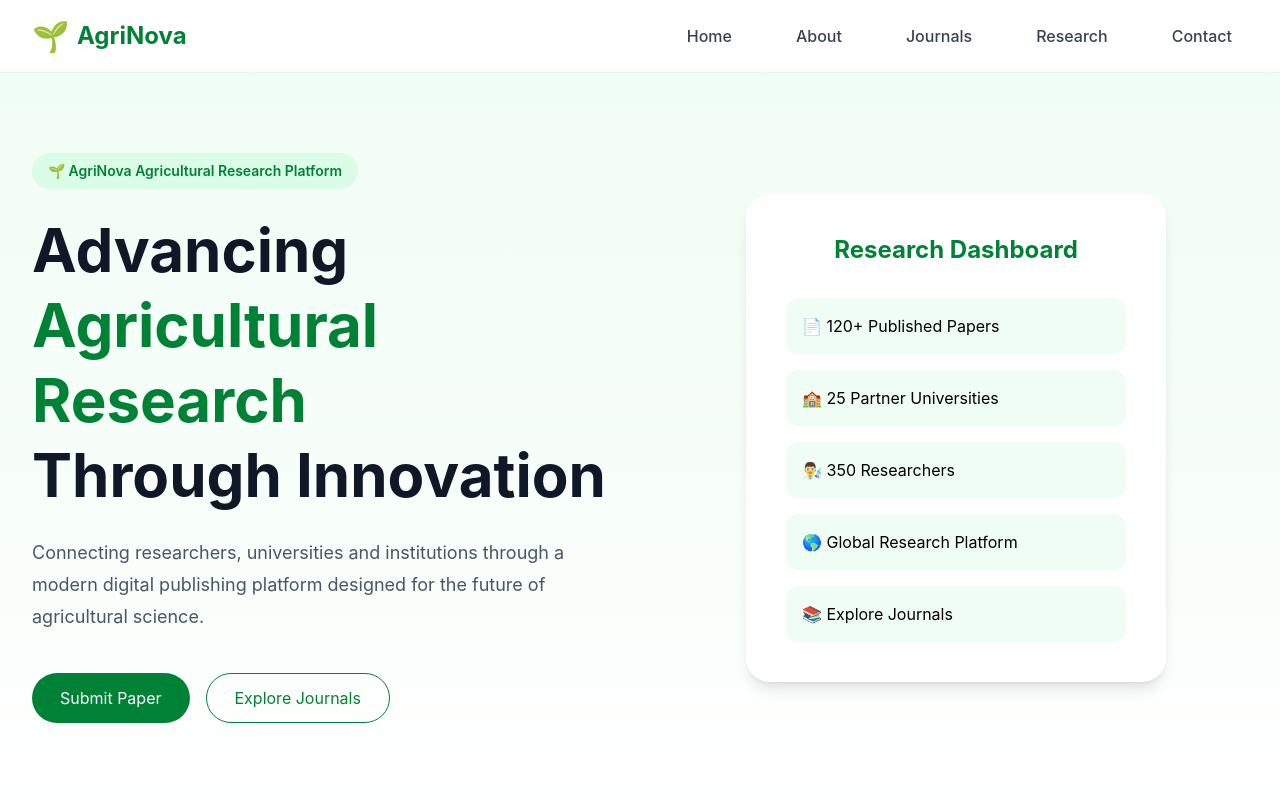
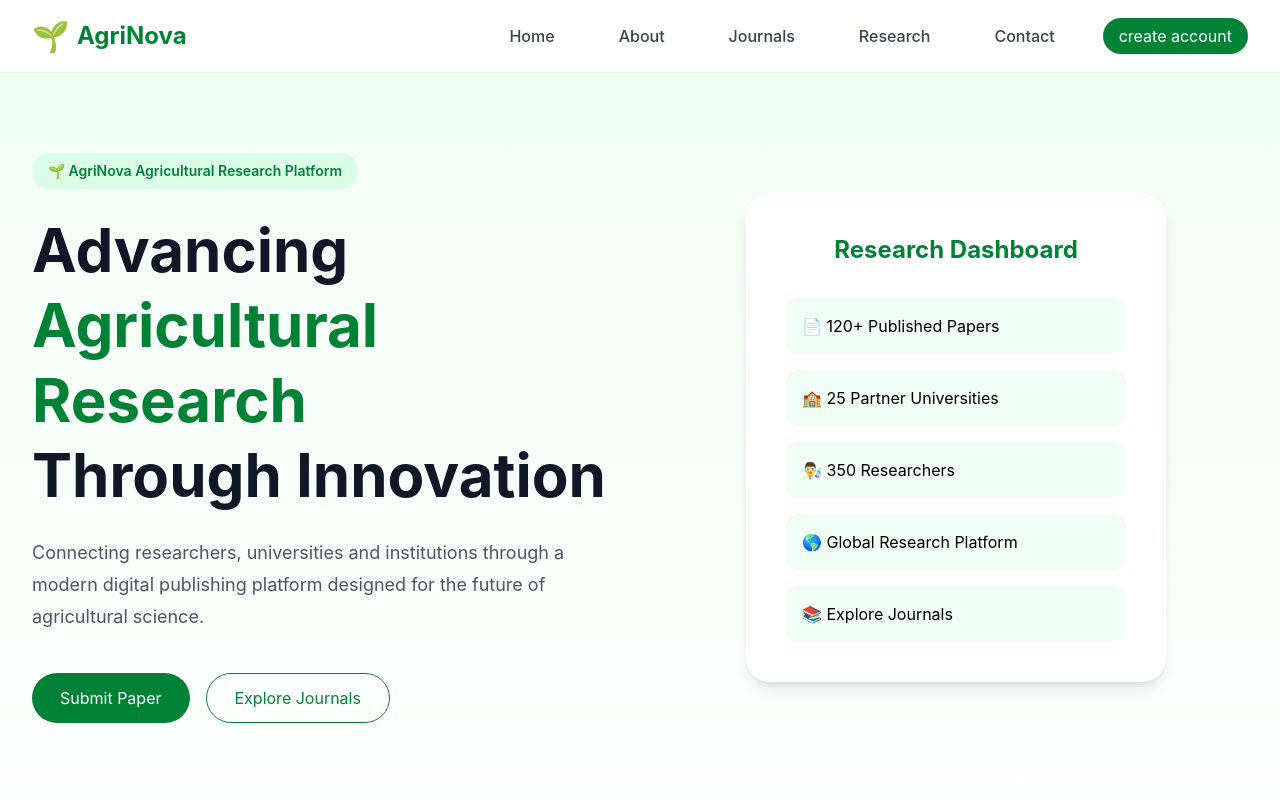
Before and after one commit to sharadinakar/agri-journal, a React (Vite) app: page / in a window 1280 px wide. Shown: the top 800 px of the page. Built offline with nearby package versions, Linux system fonts and the light colour scheme.

Commit message:
created an account button on navbar

```diff
--- a/src/components/Navbar.jsx
+++ b/src/components/Navbar.jsx
@@ -45,6 +45,12 @@ function Navbar() {
             </li>
           </ul>
 
+          <button>
+            <span className="bg-green-700 text-white px-4 py-2 rounded-full hover:bg-green-800 transition-all duration-300">
+              create account
+            </span>
+          </button>
+
 
 
         </div>
```
